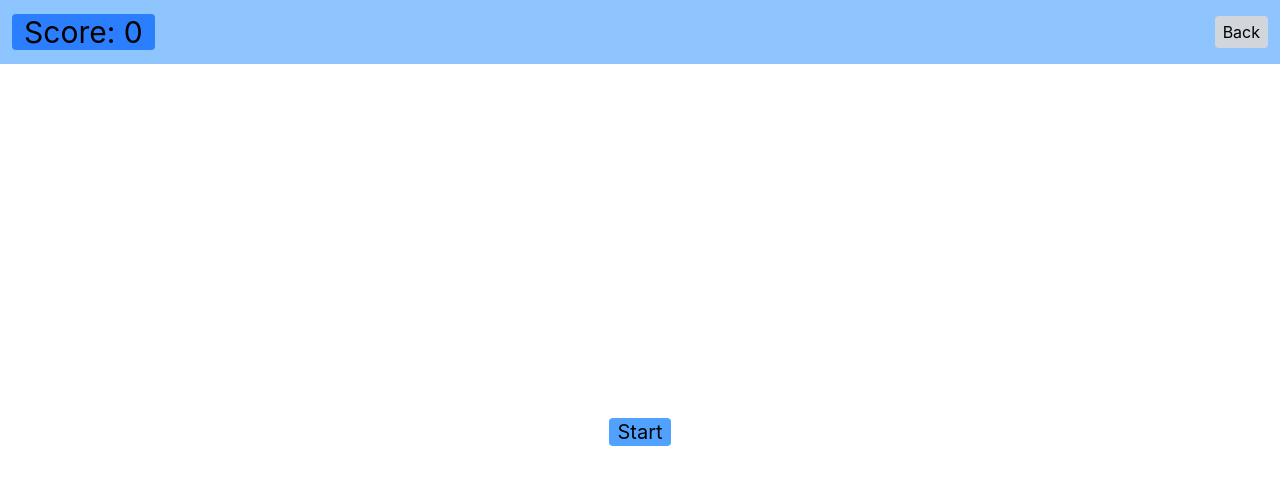
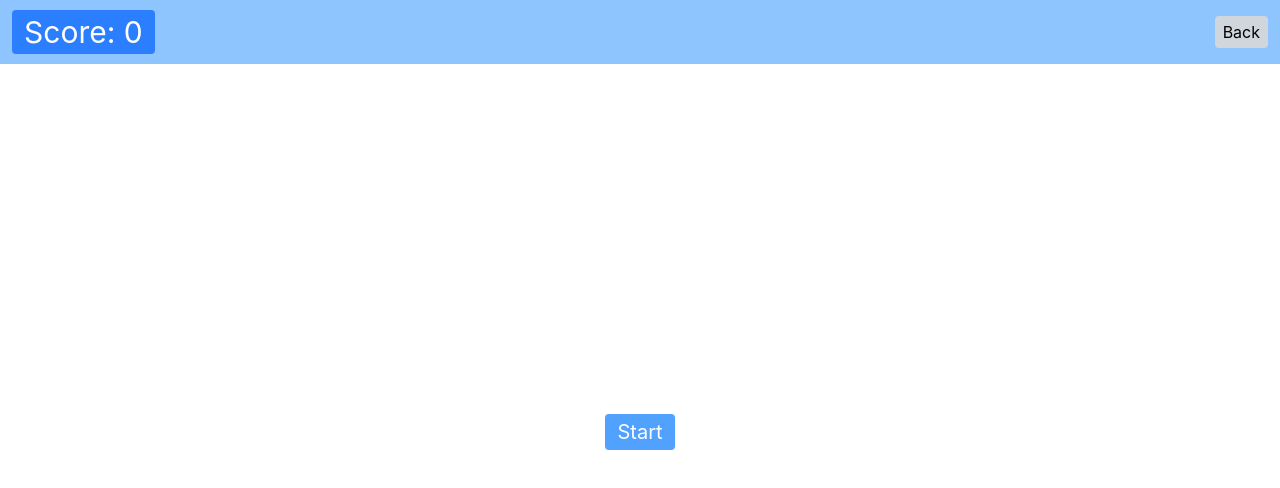
Before and after one commit to obrona/Snake, a React (Vite) app: page / in a window 1280 px wide. Both pictures are taken after a click on the button "Play". Shown: the top 488 px of the page. Built offline with nearby package versions, Linux system fonts and the light colour scheme.

Commit message:
edit styling

```diff
--- a/src/Game.tsx
+++ b/src/Game.tsx
@@ -113,7 +113,7 @@ export function Game() {
     if (!started) {
       return (
         <button
-          className='bg-blue-400 text-xl rounded-sm px-2 text-xl'
+          className='bg-blue-400 text-2xl text-white rounded-sm px-3 py-1 text-xl cursor-pointer hover:scale-105'
           onClick={startGame}
         >
           Start
@@ -169,9 +169,9 @@ export function Game() {
     <div className='min-h-screen w-screen grid grid-rows-[64px_1fr]'>
       <div className='[grid-area:1/1/2/-1] bg-blue-300 px-3 flex justify-between items-center gap-2 '>
         <div
-          className='bg-blue-500 px-3 rounded-sm text-3xl'
+          className='bg-blue-500 px-3 py-1 text-white rounded-sm text-3xl'
         >
-          Score: 0
+          Score: {game.score}
         </div>
 
         {banner()}
```
